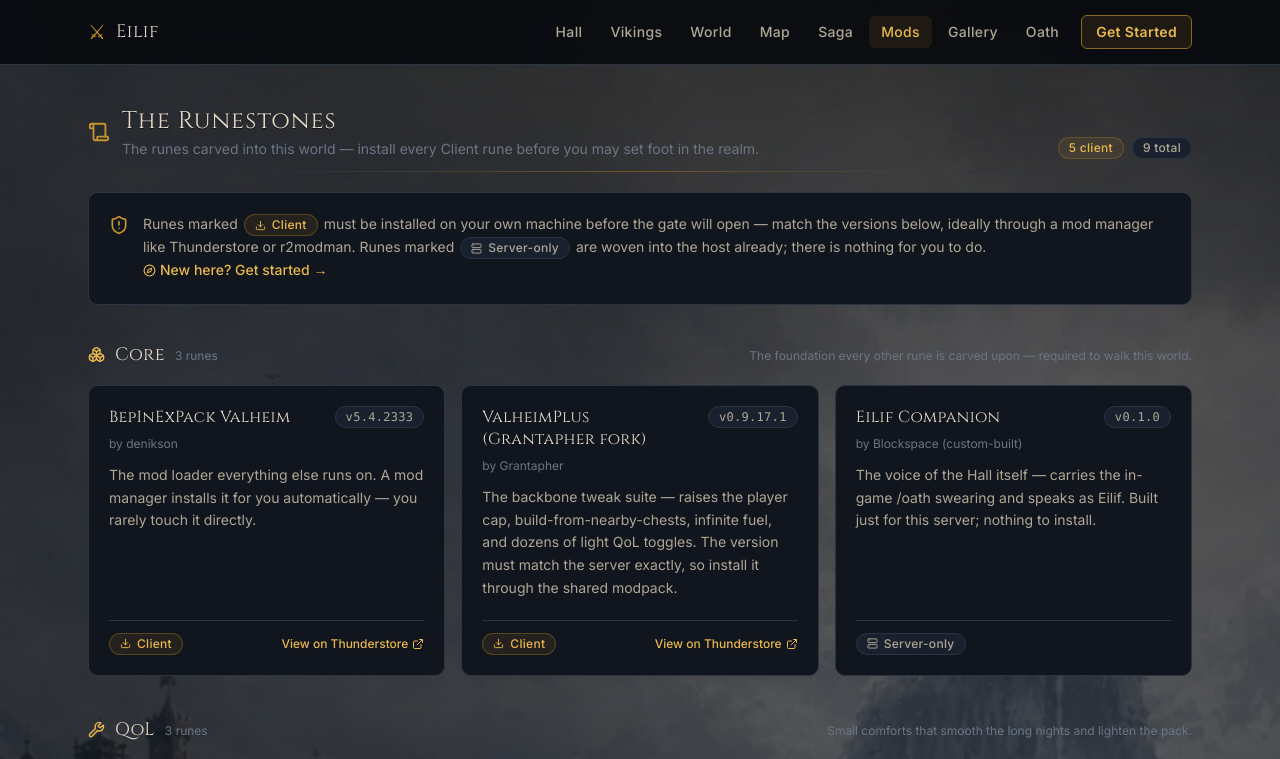
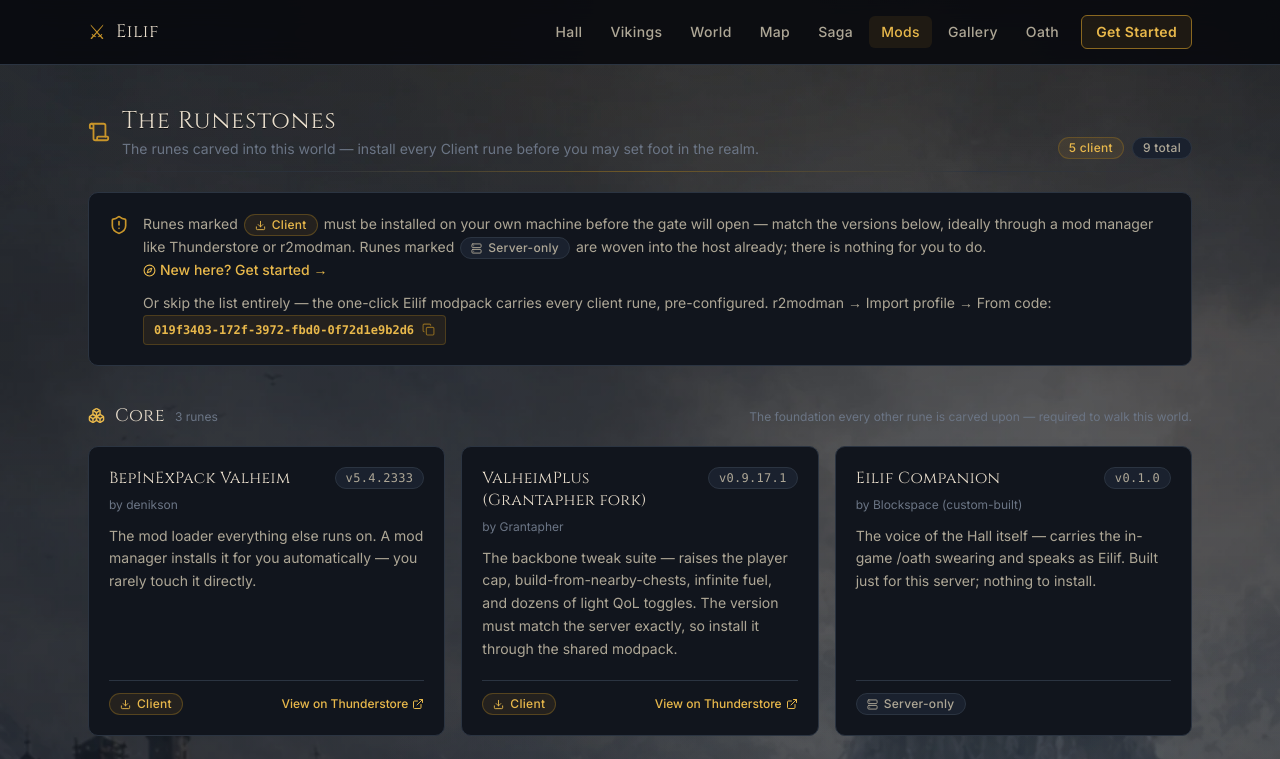
Before and after one commit to cbspears/valheim-dashboard, a Next.js app: page /mods in a window 1280 px wide. Shown: the top 759 px of the page. Built offline with nearby package versions, Linux system fonts and the light colour scheme.

Commit message:
Mods page: surface the one-click modpack code
Co-Authored-By: Claude Fable 5 <noreply@anthropic.com>

```diff
--- a/app/mods/page.tsx
+++ b/app/mods/page.tsx
@@ -23,6 +23,8 @@ import {
   EmptyState,
 } from '@/components/ui';
 import { MODS, MOD_CATEGORIES, type Mod, type ModCategory } from '@/config/mods';
+import { MODPACK_PROFILE_CODE } from '@/config/server';
+import { CopyChip } from '@/components/get-started/CopyChip';
 
 // Static page — reads only the curated mod config, no live DB.
 export const metadata: Metadata = {
@@ -164,6 +166,16 @@ export default function ModsPage() {
               <Compass size={13} className="align-middle" />
               New here? Get started →
             </Link>
+            {MODPACK_PROFILE_CODE ? (
+              <>
+                <br />
+                <span className="mt-2 inline-block">
+                  Or skip the list entirely — the one-click Eilif modpack carries every
+                  client rune, pre-configured. r2modman → Import profile → From code:{' '}
+                  <CopyChip value={MODPACK_PROFILE_CODE} />
+                </span>
+              </>
+            ) : null}
           </p>
         </CardBody>
       </Card>
```
